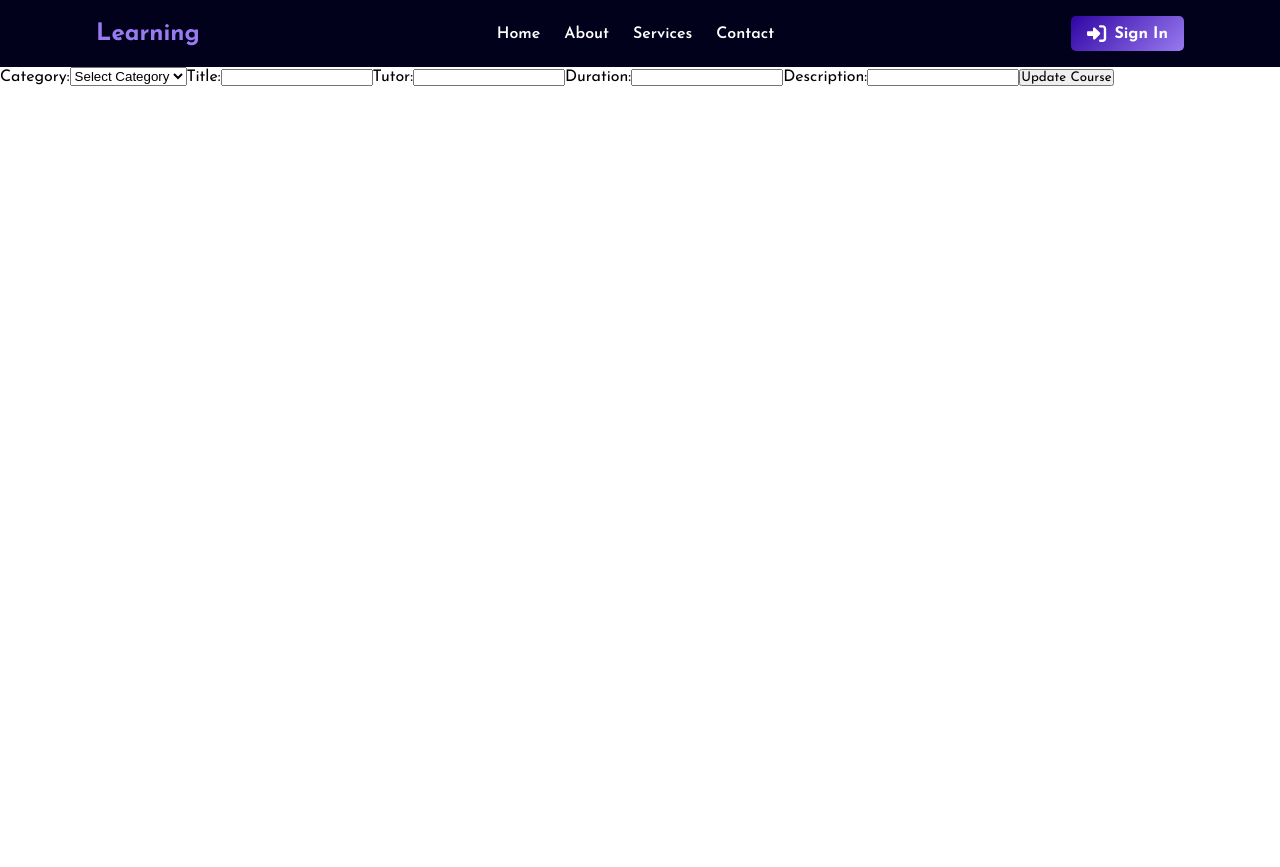
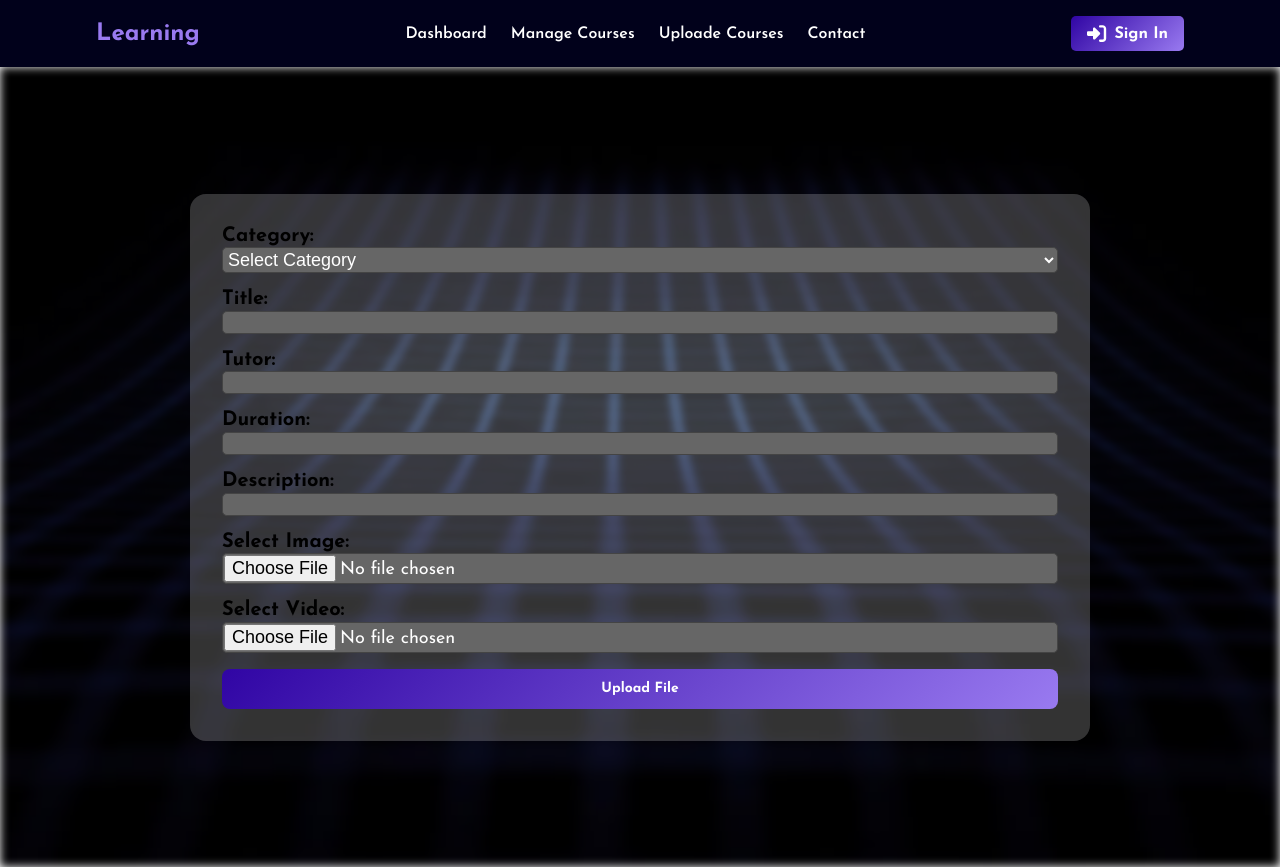
Before and after one commit to AbdurrahmanDevGithub/learning-platform, a React (Vite) app in the folder frontend/: page /updatecourse in a window 1280 px wide. Before the commit the page ends 800 px from the top, so only its background shows below. Built offline with nearby package versions, Linux system fonts and the light colour scheme.

Commit message:
Some improvements

```diff
--- a/frontend/src/App.jsx
+++ b/frontend/src/App.jsx
@@ -7,7 +7,6 @@ import Dashboard from "./pages/Dashboard";
 import CourseUplodePage from "./pages/CourseUplodePage";
 // import CourseDisplayPage from "./pages/CoursesDisplay";
 import Navbar from "./components/Navbar";
-import ManageCourses from "./pages/ManageCourses";
 import FetcheCourses from "./pages/CoursesDisplay";
 import CourseUpdate from "./pages/CourseUpdatePage";
 
@@ -23,7 +22,6 @@ const App = () => {
         <Route path="uplodecourse" element={<CourseUplodePage/>}/>
         <Route path="/courses" element={<FetcheCourses/>}/>
         <Route path="/nav" element={<Navbar/>}/>
-        <Route path="manage" element={<ManageCourses/>}/>
         <Route path="/updatecourse" element={<CourseUpdate />} />
 
       </Routes>
--- a/frontend/src/components/Navbar.jsx
+++ b/frontend/src/components/Navbar.jsx
@@ -11,9 +11,9 @@ const Navbar = () => {
                     Learning
                 </div>
                 <ul className="navbar-link">
-                    <li><a href="#home">Home</a></li>
-                    <li><a href="#about">About</a></li>
-                    <li><a href="#services">Services</a></li>
+                    <li><Link to="/">Dashboard</Link></li>
+                    <li><Link to="/courses">Manage Courses</Link></li>
+                    <li><Link to="/uplodecourse">Uploade Courses</Link></li>
                     <li><a href="#contact">Contact</a></li>
                 </ul>
                 <button className="signin-button">
@@ -89,6 +89,54 @@ const Container = styled.div`
     .icon {
         font-size: 1.2rem;
     }
+
+    /* Mobile Responsiveness */
+    @media (max-width: 768px) {
+        .navbar {
+            flex-direction: column;
+            padding: 1rem 2rem;
+        }
+
+        .navbar-brand {
+            font-size: 1.2rem;
+            margin-bottom: 1rem;
+        }
+
+        .navbar-link {
+            flex-direction: column;
+            gap: 1rem;
+            font-size: 1.1rem;
+            margin-bottom: 1rem;
+        }
+
+        .navbar-link li {
+            text-align: center;
+        }
+
+        .signin-button {
+            width: 100%;
+            justify-content: center;
+            padding: 0.8rem 0;
+        }
+    }
+
+    @media (max-width: 480px) {
+        .navbar {
+            padding: 1rem;
+        }
+
+        .navbar-brand {
+            font-size: 1.1rem;
+        }
+
+        .navbar-link {
+            font-size: 1rem;
+        }
+
+        .signin-button {
+            font-size: 0.9rem;
+        }
+    }
 `;
 
-export default Navbar
+export default Navbar;
--- a/frontend/src/pages/CourseUpdatePage.jsx
+++ b/frontend/src/pages/CourseUpdatePage.jsx
@@ -2,6 +2,7 @@ import { useState } from "react";
 import { updateCourse } from "../utils/tutor";
 import { useParams } from "react-router-dom";
 import styled from "styled-components";
+import bgImage from "../assets/newBG.jpg";
 import { toast, ToastContainer } from 'react-toastify';
 import "react-toastify/dist/ReactToastify.css";
 import Navbar from "../components/Navbar";
@@ -47,7 +48,7 @@ const CourseUpdate = () => {
     data.append("description", formData.description);
 
     try {
-            const token = localStorage.getItem("auth-token"); // Adjust as per your token storage logic
+      const token = localStorage.getItem("auth-token");
 
       if (!token) {
         toast.error("You must be logged in to update a course!", toastOptions);
@@ -59,12 +60,10 @@ const CourseUpdate = () => {
     } catch (error) {
       console.log("Error updating courses", error);
       toast.error("Error updating course. Please try again!", toastOptions);
+    } finally {
+      setLoading(false);
     }
-
-        finally {
-            setLoading(false)
-        }
-    }
+  };
 
   return (
     <>
@@ -143,14 +142,14 @@ const CourseUpdate = () => {
               />
             </label>
 
-                        {/* <label className="form-label">
+            <label className="form-label">
               Select Image:
               <input
                 className="form-file"
                 type="file"
                 name="image"
                 accept="image/*"
-                    onChange={handleFileChange}
+                // onChange={handleFileChange}
               />
             </label>
 
@@ -161,25 +160,184 @@ const CourseUpdate = () => {
                 type="file"
                 name="video"
                 accept="video/*"
-                    onChange={handleFileChange}
+                // onChange={handleFileChange}
               />
-                </label> */}
-                        <button
-                            className={`button ${loading ? "loading" : ""}`}
-                            type="submit"
-                            disabled={loading}
+            </label>
+
+            <button className={`button ${loading ? "loading" : ""}`} type="submit">
+              {loading ? (
+                <svg
+                  className="spinner"
+                  xmlns="http://www.w3.org/2000/svg"
+                  viewBox="0 0 100 100"
+                  fill="none"
                 >
-                            {loading ? "Updating..." : "Update Course"}
+                  <circle
+                    className="path"
+                    cx="50"
+                    cy="50"
+                    r="45"
+                    strokeWidth="10"
+                    stroke="#fff"
+                    strokeDasharray="283"
+                    strokeDashoffset="75"
+                  ></circle>
+                </svg>
+              ) : (
+                <span className="submitMessage">Upload File</span>
+              )}
             </button>
-
           </form>
         </div>
       </Container>
-            <ToastContainer />
+      <ToastContainer/>
     </>
   );
+};
+
+const Container = styled.div`
+  height: 100vh;
+  width: 100vw;
+  display: flex;
+  justify-content: center;
+  align-items: center;
+  position: relative;
+  overflow: hidden;
+  flex-direction: column;
+
+  &::before {
+    content: '';
+    position: absolute;
+    top: 0;
+    left: 0;
+    width: 100%;
+    height: 100%;
+    background-image: url(${bgImage});
+    background-size: cover;
+    background-position: center;
+    background-repeat: no-repeat;
+    filter: blur(5px); /* Blur effect */
+    z-index: -1;
   }
 
-const Container = styled.div``
+  .form-container {
+    display: flex;
+    flex-direction: column;
+    gap: 2rem;
+    background-color: rgba(255, 255, 255, 0.2); /* Semi-transparent background */
+    border-radius: 1rem;
+    padding: 2rem 2rem;
+    max-width: 900px;
+    width: 100%;
+    overflow-y: auto;
+
+    /* Remove shadow by ensuring no box-shadow applied */
+    box-shadow: none;
+
+    .upload-form {
+      display: flex;
+      flex-direction: column;
+      gap: 1rem;
+
+      .form-label {
+        display: flex;
+        flex-direction: column;
+        font-size: 20px;
+        font-weight: bold;
+      }
+
+      .form-select,
+      .form-input,
+      .form-file {
+        width: auto;
+        padding: 1px;
+        margin-top: 0.1rem;
+        border-radius: 0.3rem;
+        border: 1px solid #444;
+        font-size: 18px;
+      }
+
+      .form-select {
+        background-color: #666;
+        color: #ffffff;
+      }
+
+      .options {
+        background-color: #666;
+        color: #ffffff;
+      }
+
+      input {
+        background-color: #666;
+        padding: 1rem;
+        border: 0.1rem solid #3005a4;
+        border-radius: 0.4rem;
+        color: white;
+        width: 100%;
+        font-size: 1rem;
+
+        &:focus {
+          border: 0.1rem solid #997af0;
+          outline: none;
+        }
+      }
+
+      .button {
+        background: linear-gradient(135deg, #3005a4, #997af0);
+        border: none;
+        color: #ffffff;
+        cursor: pointer;
+        font-size: 14px;
+        font-weight: bold;
+        height: 40px;
+        padding: 0 10px;
+        border-radius: 0.5rem;
+        outline: none;
+        position: relative;
+        transition: background 0.3s ease, transform 0.2s ease;
+
+        &:hover {
+          background: linear-gradient(135deg, #997af0, #3005a4);
+          transform: scale(1.05);
+        }
+
+        &:active {
+          transform: scale(0.95);
+        }
+
+        &.loading {
+          background: linear-gradient(135deg, #666, #444);
+          pointer-events: none;
+
+          .spinner {
+            animation: spin 1s linear infinite;
+          }
+        }
+
+        .spinner {
+          width: 20px;
+          height: 20px;
+        }
+
+        .submitMessage {
+          display: flex;
+          align-items: center;
+          justify-content: center;
+          gap: 5px;
+        }
+      }
+    }
+  }
+
+  @keyframes spin {
+    from {
+      transform: rotate(0deg);
+    }
+    to {
+      transform: rotate(360deg);
+    }
+  }
+`;
+
 
 export default CourseUpdate;
--- a/frontend/src/pages/CoursesDisplay.jsx
+++ b/frontend/src/pages/CoursesDisplay.jsx
@@ -1,4 +1,5 @@
 import { useEffect, useState } from "react";
+import { Link } from "react-router-dom";
 import { getCourses, deleteCourse } from "../utils/tutor";
 import Navbar from "../components/Navbar";
 import styled from "styled-components";
@@ -47,13 +48,15 @@ const FetcheCourses = () => {
 
     try {
       const token = localStorage.getItem("auth-token");
-        await deleteCourse(id, token);  // Make sure ID is passed properly here
-        setCourses(courses.filter(course => course.id !== id)); // Optimistic deletion
-        toast.success("Course deleted successfully!");
+      await deleteCourse(id, token);
+      setCourses(courses.filter(course => course.id !== id));
+
+      toast.success("Course deleted successfully!", toastOptions);
     } catch (error) {
-        toast.error("Failed to delete course. Please try again.");
+      toast.error("Failed to delete course. Please try again.", toastOptions);
     }
-  }
+  };
+
 
 
   if (loading) {
@@ -77,6 +80,7 @@ const FetcheCourses = () => {
               <div key={index} className="course-card">
                 <img src={course.image.path} alt={course.title} className="course-image" />
                 <h3 className="course-title">{course.title}</h3>
+                {/* <p className="course-id"><strong>Id:</strong> {course._id}</p> */}
                 <p className="course-title"><strong>Category:</strong> {course.category}</p>
                 <p className="course-title"><strong>Tutor:</strong> {course.tutor}</p>
                 <p className="course-title"><strong>Duration:</strong> {course.duration} hours</p>
@@ -87,8 +91,8 @@ const FetcheCourses = () => {
                 </video>
 
                 <div className="course-actions">
-                  <button className="update-button">Update</button>
-                  <button className="delete-button" onClick={() => handleDelete(course.id)}>Delete</button>
+                  <button className="update-button"><Link to="/updatecourse">Update</Link></button>
+                  <button className="delete-button" onClick={() => handleDelete(course._id)}>Delete</button>
 
                   {/* onClick={() => handleUpdate(course.id)} */}
                 </div>
@@ -96,11 +100,11 @@ const FetcheCourses = () => {
               </div>
             ))
           ) : (
-          <p>No courses available or loading...</p>
+            <p className="avl-courses">No courses available or loading...</p>
           )}
         </div>
       </Container>
-    <ToastContainer/>
+      <ToastContainer />
     </>
   );
 };
@@ -146,6 +150,43 @@ const Container = styled.div`
     &::-webkit-scrollbar-track {
       background: #01011b;
     }
+
+  }
+
+  .avl-courses {
+  color: #ccc;
+  text-align: center;
+  align-content: center;
+  font-size: 1.8rem; /* Adjust font-size for smaller screens */
+  width: 100%;
+  animation: scaleUp 1.5s infinite;
+  margin: 0 auto; /* Center align text */
+}
+
+@media (max-width: 768px) { /* Target phones and smaller devices */
+  .avl-courses {
+    font-size: 1.5rem; /* Smaller font for phones */
+  }
+}
+
+@keyframes scaleUp {
+  0%, 100% {
+    transform: scale(1.2);
+  }
+  50% {
+    transform: scale(1.1);
+  }
+}
+
+
+  .no-courses-message {
+    display: flex;
+    justify-content: center;
+    align-items: center;
+    height: calc(100vh - 160px);
+    color: #ccc;
+    font-size: 1.5em;
+    text-align: center;
   }
 
   .course-card {
@@ -189,6 +230,8 @@ const Container = styled.div`
     .course-title {
       color: #ccc;
       margin: 10px 0;
+      text-align: left;
+      width: 100%;
     }
 
     p {
@@ -202,12 +245,14 @@ const Container = styled.div`
       margin-top: 10px;
       border-radius: 8px;
     }
+
     .course-actions {
       display: flex;
       justify-content: space-between;
       margin-top: 15px;
 
-      .update-button, .delete-button {
+      .update-button,
+      .delete-button {
         background-color: #053406;
         color: white;
         border: none;
@@ -232,4 +277,5 @@ const Container = styled.div`
   }
 `;
 
+
 export default FetcheCourses;
```
Also changed, not shown: frontend/src/pages/ManageCourses.jsx (deleted, +0 -11 lines), frontend/src/utils/tutor.jsx (+21 -9 lines), 1 other file (tests, documents, lock files or other folders). Lines whose indentation alone changed are shown as unchanged.
